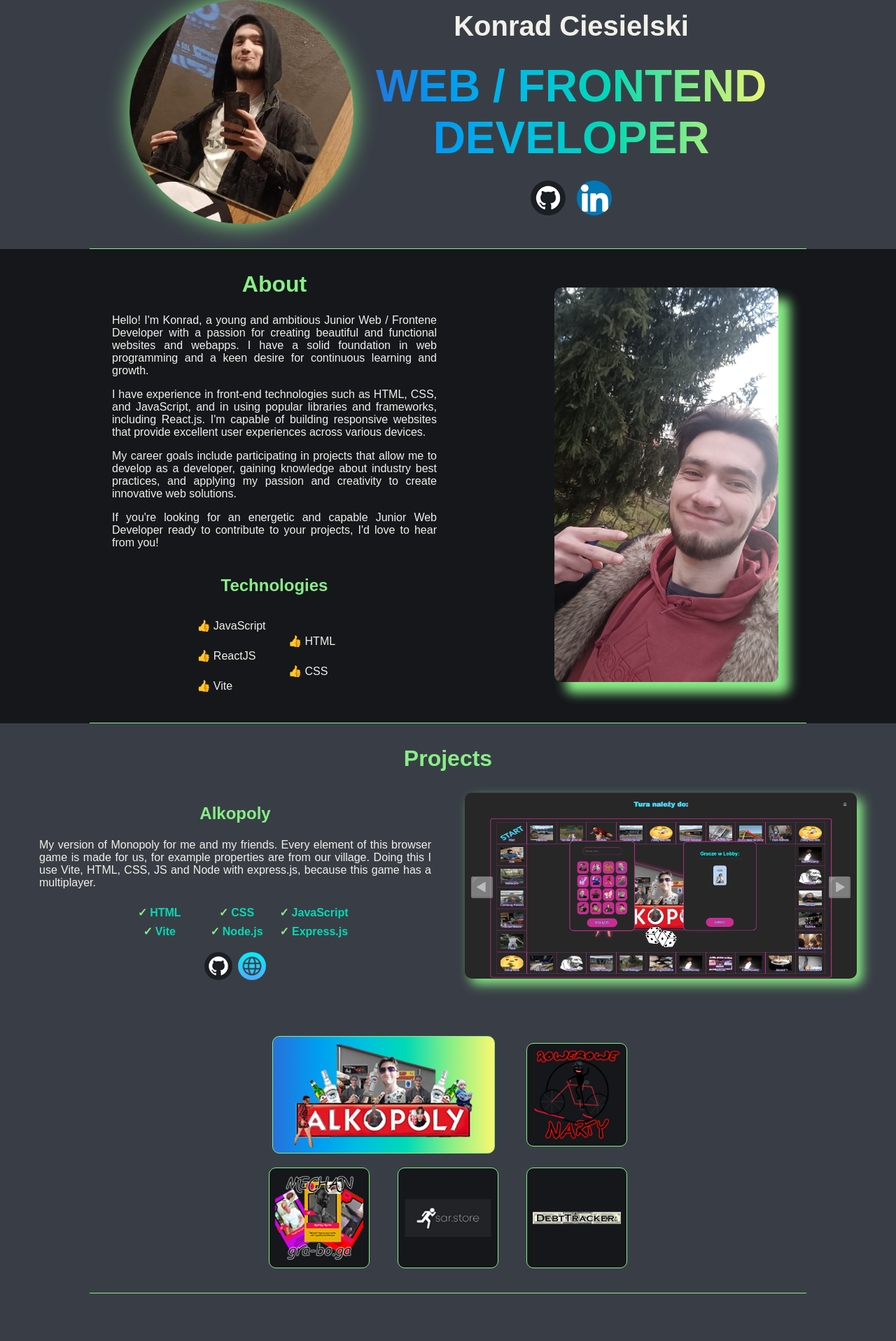
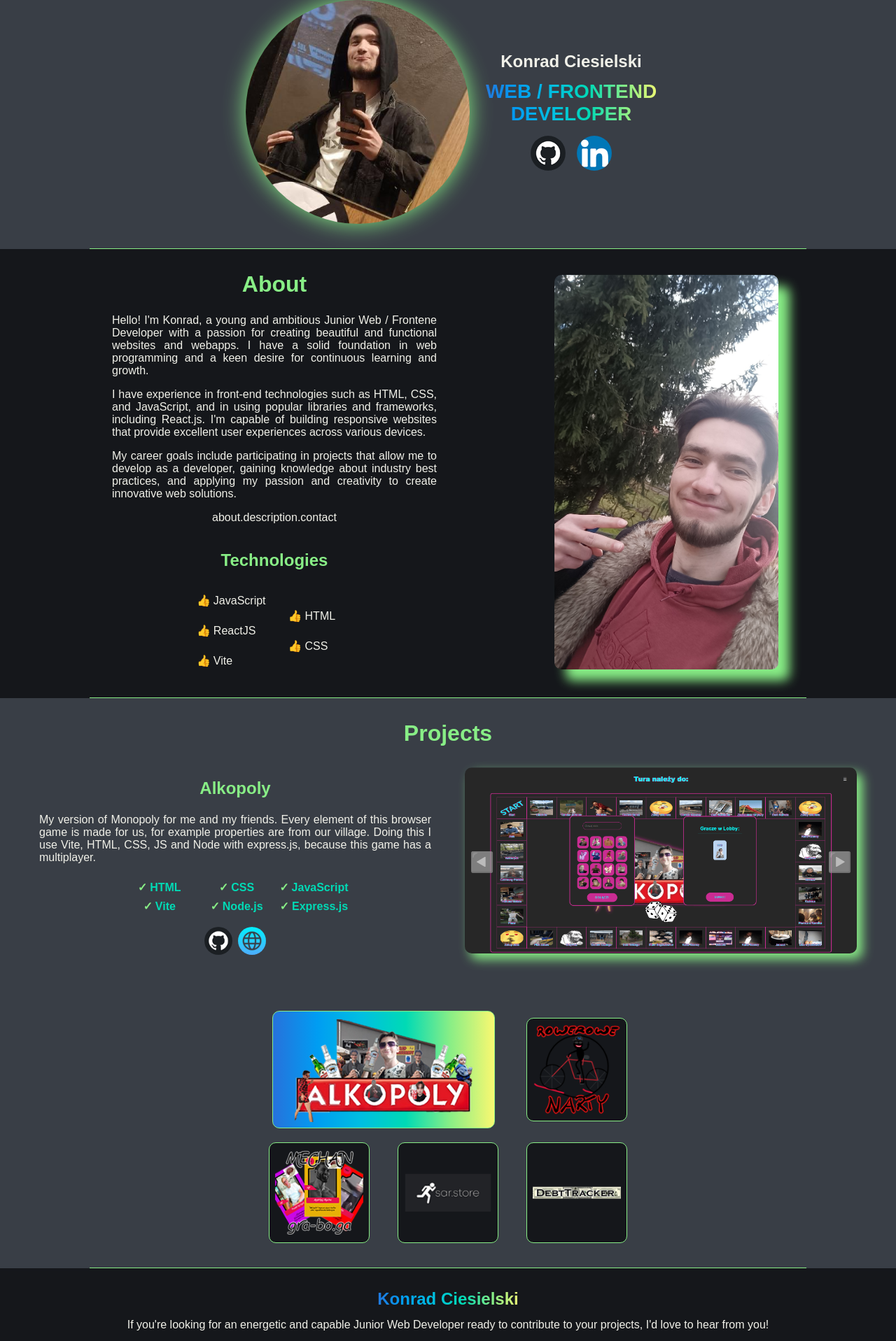
Before and after one commit to KondyKox/Portfolio, a React (Vite) app: page / in a window 1280 px wide. Shown: the part 96-2013 px from the top of the page at 70% size. Before the commit the page ends 1945 px from the top, so only its background shows below. Built offline with nearby package versions, Linux system fonts and the light colour scheme.

Commit message:
footer component / title classes in title component

```diff
--- a/src/App.jsx
+++ b/src/App.jsx
@@ -5,6 +5,7 @@ import Navbar from "./components/Navbar/Navbar";
 import Hero from "./pages/Hero/Hero";
 import About from "./pages/About/About";
 import Work from "./pages/Work/Work";
+import Footer from "./components/Footer/Footer";
 
 // Get language from local storage
 const getLanguage = () => {
@@ -29,6 +30,7 @@ const App = () => {
         <Hero />
         <About t={t} />
         <Work t={t} />
+        <Footer t={t} />
       </main>
     </I18nextProvider>
   );
--- /dev/null
+++ b/src/components/Footer/Footer.css
@@ -0,0 +1,30 @@
+.footer {
+  display: flex;
+  flex-direction: column;
+  justify-content: center;
+  align-items: center;
+  background: var(--clr-darker);
+  padding: 0 1em 1em;
+}
+
+.footer__description {
+  text-align: center;
+  padding: 0.5em;
+}
+
+.footer__link {
+  padding: 0.25em;
+}
+
+.footer__link img {
+  max-width: 3em;
+  border-radius: 50%;
+  cursor: pointer;
+  padding: 0.25em;
+  transition: all 0.3s ease-in-out;
+}
+
+.footer__link img:hover {
+  border-radius: 10px;
+  filter: drop-shadow(0 0 0.5em var(--clr-aqua));
+}
--- /dev/null
+++ b/src/components/Footer/Footer.jsx
@@ -0,0 +1,20 @@
+import Title from "../Title/Title";
+import "./Footer.css";
+
+const Footer = ({ t }) => {
+  return (
+    <footer className="footer">
+      <Title
+        text={"Konrad Ciesielski"}
+        parentClass="footer"
+        isSubtitle={true}
+      />
+      <p className="footer__description">{t("footer.contact")}</p>
+      <a href="mailto:kondykox@gmail.com" className="footer__link">
+        <img src="./links/email.png" alt="My email" />
+      </a>
+    </footer>
+  );
+};
+
+export default Footer;
--- a/src/components/Title/Title.css
+++ b/src/components/Title/Title.css
@@ -11,6 +11,34 @@
   color: var(--clr-green);
 }
 
+.hero__subtitle,
+.hero__title {
+  text-align: center;
+  padding: 0.25em;
+}
+
+.hero__subtitle {
+  font-size: var(--font-xl);
+  font-weight: 700;
+}
+
+.hero__title {
+  font-size: var(--font-2xl);
+  font-weight: 900;
+  background: var(--clr-gradient);
+  background-clip: border-box;
+  -webkit-background-clip: text;
+  -webkit-text-fill-color: transparent;
+}
+
+.footer__subtitle {
+  background: var(--clr-gradient);
+  background-clip: border-box;
+  -webkit-background-clip: text;
+  -webkit-text-fill-color: transparent;
+  font-weight: 900;
+}
+
 /* md */
 @media (min-width: 768px) {
   .title {
--- a/src/pages/Hero/Hero.css
+++ b/src/pages/Hero/Hero.css
@@ -29,26 +29,6 @@
   flex-direction: column;
   justify-content: center;
   align-items: center;
-}
-
-.hero__subtitle,
-.hero__title {
-  text-align: center;
-  padding: 0.25em;
-}
-
-.hero__subtitle {
-  font-size: var(--font-xl);
-  font-weight: 700;
-}
-
-.hero__title {
-  font-size: var(--font-2xl);
-  font-weight: 900;
-  background: var(--clr-gradient);
-  background-clip: border-box;
-  -webkit-background-clip: text;
-  -webkit-text-fill-color: transparent;
 }
 
 .hero__links {
--- a/src/translations/en/en.json
+++ b/src/translations/en/en.json
@@ -10,8 +10,7 @@
     "description": {
       "intro": "Hello! I'm Konrad, a young and ambitious Junior Web / Frontene Developer with a passion for creating beautiful and functional websites and webapps. I have a solid foundation in web programming and a keen desire for continuous learning and growth.",
       "skills": "I have experience in front-end technologies such as HTML, CSS, and JavaScript, and in using popular libraries and frameworks, including React.js. I'm capable of building responsive websites that provide excellent user experiences across various devices.",
-      "goals": "My career goals include participating in projects that allow me to develop as a developer, gaining knowledge about industry best practices, and applying my passion and creativity to create innovative web solutions.",
-      "contact": "If you're looking for an energetic and capable Junior Web Developer ready to contribute to your projects, I'd love to hear from you!"
+      "goals": "My career goals include participating in projects that allow me to develop as a developer, gaining knowledge about industry best practices, and applying my passion and creativity to create innovative web solutions."
     },
     "tech": "Technologies"
   },
@@ -25,5 +24,9 @@
       "Scam and Run": "Website for a simple dropshipping web store. It has login and reviews system, cart functions and admin panel. I made this page secured from SQL Injections so it’s safe.",
       "Debt Tracker": "WEb app for tracking your debtors made by using ReactJS. For now there’re options to add, delete and edit your debtors. Website has dark ang light mode and 2 languages options."
     }
+  },
+
+  "footer": {
+    "contact": "If you're looking for an energetic and capable Junior Web Developer ready to contribute to your projects, I'd love to hear from you!"
   }
 }
--- a/src/translations/pl/pl.json
+++ b/src/translations/pl/pl.json
@@ -10,8 +10,7 @@
     "description": {
       "intro": "Cześć! Jestem Konrad, młody i ambitny Junior Web / Frontend Developer z pasją do tworzenia pięknych i funkcjonalnych stron internetowych i aplikacji webowych. Mam solidne podstawy w programowaniu webowym oraz chęć ciągłego rozwoju i nauki.",
       "skills": "Posiadam doświadczenie w technologiach front-endowych, takich jak HTML, CSS i JavaScript, oraz w korzystaniu z popularnych bibliotek i frameworków, w tym React.js. Jestem zdolny do tworzenia responsywnych stron internetowych, które zapewniają doskonałe wrażenia użytkownika na różnych urządzeniach.",
-      "goals": "Moje cele zawodowe obejmują udział w projektach, które pozwalają mi rozwijać się jako programista, zdobywanie wiedzy na temat najlepszych praktyk branżowych oraz wkładanie swojej pasji i kreatywności w tworzenie innowacyjnych rozwiązań webowych.",
-      "contact": "Jeśli szukasz energicznego i zdolnego Junior Web Developera, gotowego do zaangażowania się w Twoje projekty, to skontaktuj się ze mną, a na pewno nie pożałujesz!"
+      "goals": "Moje cele zawodowe obejmują udział w projektach, które pozwalają mi rozwijać się jako programista, zdobywanie wiedzy na temat najlepszych praktyk branżowych oraz wkładanie swojej pasji i kreatywności w tworzenie innowacyjnych rozwiązań webowych."
     },
     "tech": "Technologie"
   },
@@ -25,5 +24,9 @@
       "Scam and Run": "Strona internetowa dla prostego sklepu internetowego typu dropshipping. Posiada system logowania i opinii, funkcje koszyka oraz panel administracyjny. Zabezpieczyłem tę stronę przed atakami SQL Injection, więc jest bezpieczna.",
       "Debt Tracker": "Aplikacja internetowa do śledzenia twoich dłużników wykonana przy użyciu ReactJS. Na razie dostępne są opcje dodawania, usuwania i edycji dłużników. Strona internetowa ma tryb ciemny i jasny oraz dwie opcje językowe."
     }
+  },
+
+  "footer": {
+    "contact": "Jeśli szukasz energicznego i zdolnego Junior Web Developera, gotowego do zaangażowania się w Twoje projekty, to skontaktuj się ze mną, a na pewno nie pożałujesz!"
   }
 }
```
Also changed, not shown: public/links/email.png (added).
